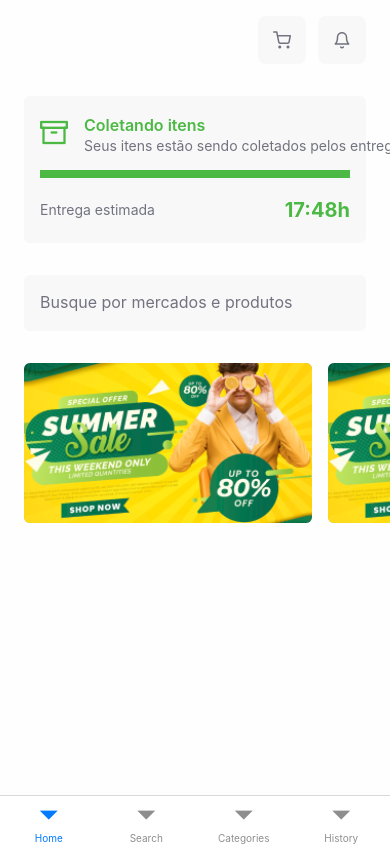
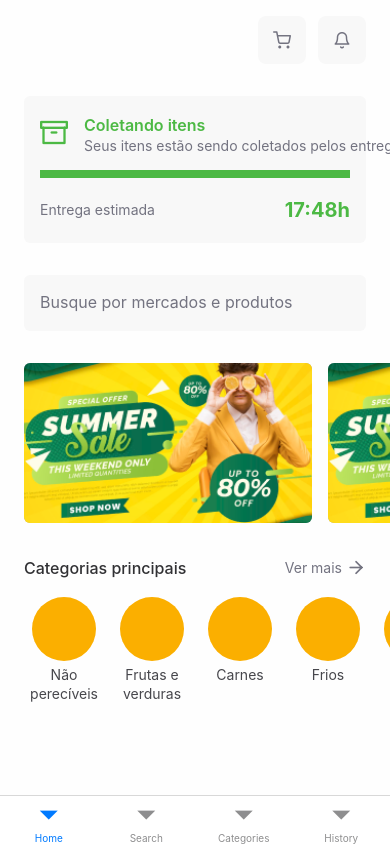
Before and after one commit to Joaovm3/cartly, a React Native app: screen /Home in a window 390 px wide. Built offline with nearby package versions, Linux system fonts and the light colour scheme.

Commit message:
feat: main categories

```diff
--- a/src/screens/Home/index.tsx
+++ b/src/screens/Home/index.tsx
@@ -1,4 +1,12 @@
-import { Text, View, TextInput, Image, FlatList } from "react-native";
+import {
+  Text,
+  View,
+  TextInput,
+  Image,
+  FlatList,
+  Pressable,
+  ScrollView,
+} from "react-native";
 import { SafeAreaView } from "react-native-safe-area-context";
 import Feather from "@expo/vector-icons/Feather";
 
@@ -6,10 +14,19 @@ import { Header } from "@components/Header";
 import PromotionImage from "@assets/promotion.png";
 
 const promos = [1, 2];
+const mainCategories = [
+  "Não perecíveis",
+  "Frutas e verduras",
+  "Carnes",
+  "Frios",
+  "Bebidas",
+  "Higiêne",
+];
 
 export function Home() {
   return (
     <SafeAreaView className="h-screen bg-gray-100">
+      <ScrollView>
         <View className="pt-4">
           <Header />
         </View>
@@ -67,6 +84,36 @@ export function Home() {
           horizontal
           showsHorizontalScrollIndicator={false}
         />
+
+        <View className="mt-8">
+          <View className="flex-row justify-between px-6">
+            <Text className="text-base font-medium leading-relaxed text-gray-800">
+              Categorias principais
+            </Text>
+            <Pressable className="flex-row items-center space-x-1">
+              <Text className="text-gray-600">Ver mais</Text>
+              <Feather name="arrow-right" size={20} color="#737380" />
+            </Pressable>
+          </View>
+
+          <FlatList
+            data={mainCategories}
+            keyExtractor={(item) => item.toString()}
+            renderItem={(item) => (
+              <View className="w-20 items-center space-y-1">
+                <View className="w-16 h-16 bg-orange-500 rounded-full flex items-center justify-center"></View>
+                <Text className="text-center text-gray-700 text-sm leading-snug">
+                  {item.item}
+                </Text>
+              </View>
+            )}
+            contentContainerStyle={{ paddingHorizontal: 24, marginTop: 16 }}
+            ItemSeparatorComponent={() => <View className="mr-1 ml-1" />}
+            horizontal
+            showsHorizontalScrollIndicator={false}
+          />
+        </View>
+      </ScrollView>
     </SafeAreaView>
   );
 }
```
Lines whose indentation alone changed are shown as unchanged.
